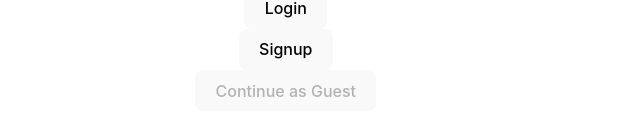
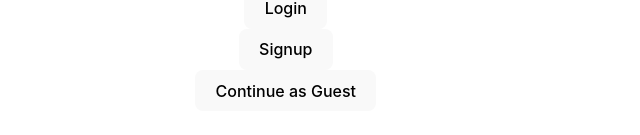
Before and after one commit to jmcconna/Daily-Dungeon, a React (Vite) app in the folder client/: page / in a window 1280 px wide. Shown: the part 413-548 px from the top of the page, without its empty margins (0-640 px from the left). Built offline with nearby package versions, Linux system fonts and the light colour scheme.

Commit message:
added working home page

```diff
--- a/client/src/pages/Home.jsx
+++ b/client/src/pages/Home.jsx
@@ -37,7 +37,7 @@ const Home = () => {
         <>
           <button onClick={handleLoginClick}>Login</button>
           <button onClick={handleSignupClick}>Signup</button>
-          <button disabled={true}>Continue as Guest</button>
+          <button>Continue as Guest</button>
         </>
       )}
       {isLoginMode && (
```
